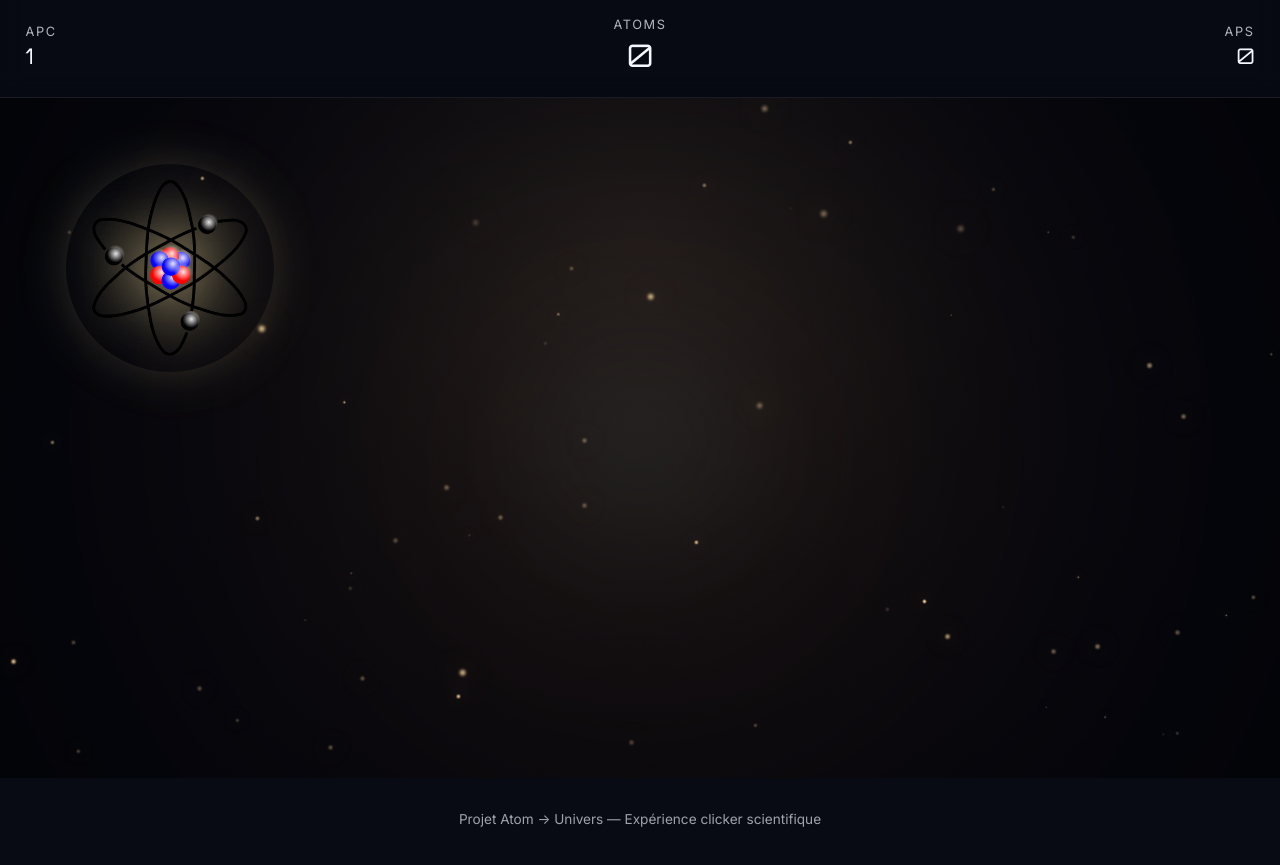
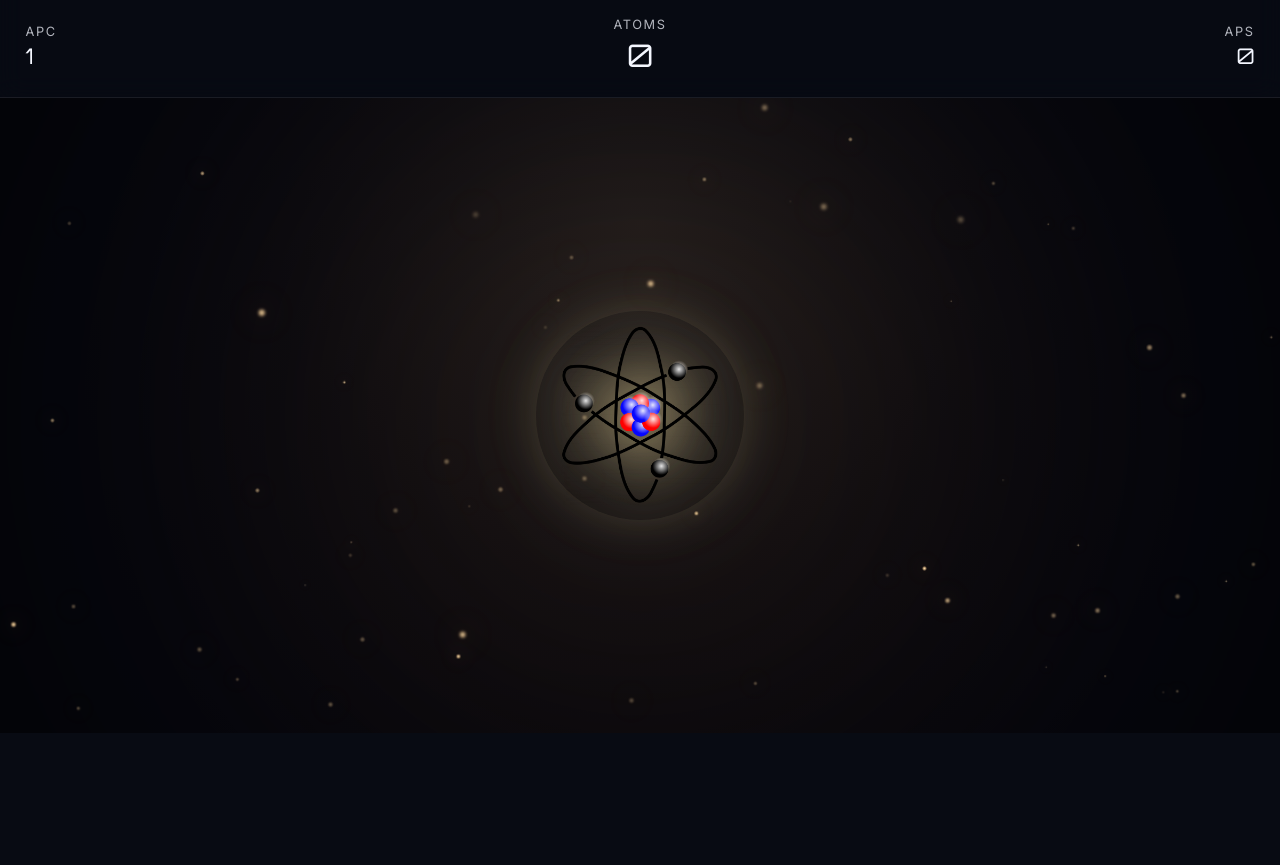
Before and after one commit to link2hearth/Atom2Univers, a plain HTML site: page index.html in a window 1280 px wide. Shown: the part 67-932 px from the top of the page. After the commit the page ends 800 px from the top, so only its background shows below. Drawn offline with Linux system fonts and the light colour scheme.

Commit message:
Limit clicker to main page and center atom

```diff
--- a/index.html
+++ b/index.html
@@ -98,10 +98,6 @@
     </section>
   </main>
 
-  <footer class="app-footer">
-    <p>Projet Atom → Univers &mdash; Expérience clicker scientifique</p>
-  </footer>
-
   <script src="script.js"></script>
 </body>
 </html>
--- a/script.js
+++ b/script.js
@@ -571,8 +571,7 @@ let targetClickStrength = 0;
 let displayedClickStrength = 0;
 
 function isGamePageActive() {
-  const active = document.querySelector('.page.active');
-  return active && active.id === 'game';
+  return document.body.dataset.activePage === 'game';
 }
 
 function updateClickHistory(now = performance.now()) {
@@ -684,11 +683,22 @@ function shouldTriggerGlobalClick(event) {
 
 function showPage(pageId) {
   elements.pages.forEach(page => {
-    page.classList.toggle('active', page.id === pageId);
+    const isActive = page.id === pageId;
+    page.classList.toggle('active', isActive);
+    page.toggleAttribute('hidden', !isActive);
   });
   elements.navButtons.forEach(btn => {
     btn.classList.toggle('active', btn.dataset.target === pageId);
   });
+  document.body.dataset.activePage = pageId;
+  document.body.classList.toggle('view-game', pageId === 'game');
+}
+
+const initiallyActivePage = document.querySelector('.page.active') || elements.pages[0];
+if (initiallyActivePage) {
+  showPage(initiallyActivePage.id);
+} else {
+  document.body.classList.remove('view-game');
 }
 
 elements.navButtons.forEach(btn => {
--- a/styles.css
+++ b/styles.css
@@ -188,6 +188,7 @@ main {
   flex: 1;
   display: flex;
   justify-content: center;
+  align-items: stretch;
 }
 
 .page {
@@ -205,13 +206,15 @@ main {
   position: relative;
   max-width: none;
   padding: clamp(2.4rem, 7vw, 5rem);
-  display: flex;
-  align-items: center;
-  justify-content: center;
-  min-height: clamp(420px, 85vh, 1200px);
+  min-height: max(100%, clamp(420px, 85vh, 1200px));
   background: radial-gradient(circle at 50% 20%, rgba(255, 200, 120, 0.08) 0%, rgba(12, 12, 16, 0.92) 45%, #020207 100%);
   overflow: hidden;
   isolation: isolate;
+}
+
+.page--void.active {
+  display: grid;
+  place-items: center;
 }
 
 body.theme-light .page--void,
@@ -513,13 +516,6 @@ body.theme-light select {
   font-size: 0.9rem;
 }
 
-.app-footer {
-  text-align: center;
-  padding: 1.2rem 1rem 1.6rem;
-  font-size: 0.85rem;
-  opacity: 0.64;
-}
-
 .toast {
   position: fixed;
   bottom: 1.5rem;
```
